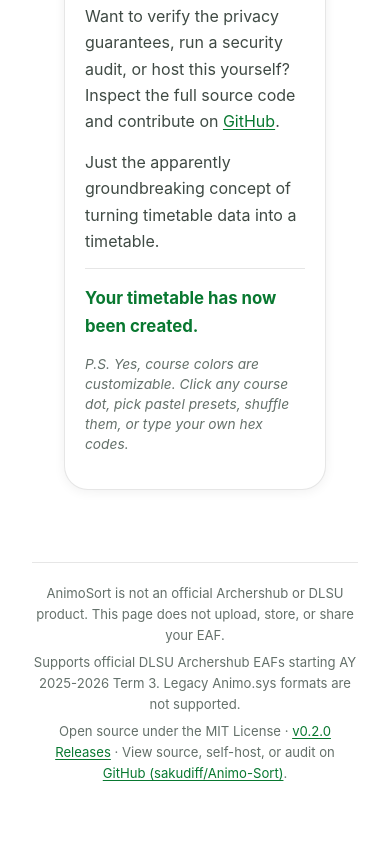
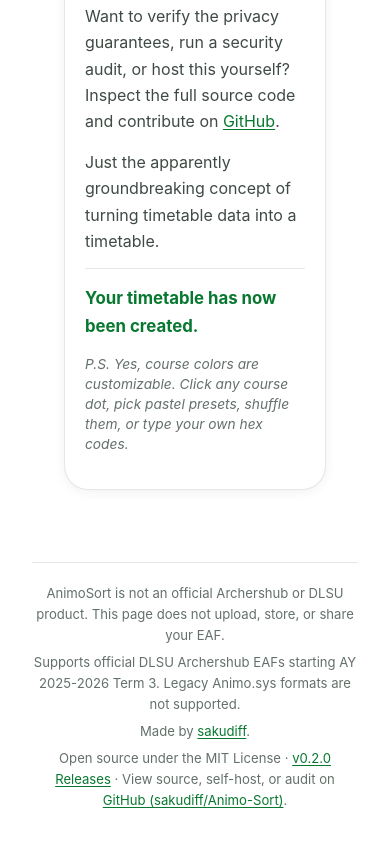
Before and after one commit to sakudiff/Animo-Sort, a website with bundled scripts: page index.html in a window 390 px wide. Shown: the part 2296-3143 px from the top of the page. Built offline with nearby package versions, Linux system fonts and the light colour scheme.

Commit message:
docs: prepare v0.3.0 release notes and footer credit
Document the parser, evening export, mobile scaling, and compact color controls in the unreleased notes. Add a direct profile link for the project author in the site footer.

```diff
--- a/index.html
+++ b/index.html
@@ -172,6 +172,7 @@
     <footer class="app-footer" id="privacy">
       <p>AnimoSort is not an official Archershub or DLSU product. This page does not upload, store, or share your EAF.</p>
       <p>Supports official DLSU Archershub EAFs starting AY 2025-2026 Term 3. Legacy Animo.sys formats are not supported.</p>
+      <p>Made by <a href="https://github.com/sakudiff" target="_blank" rel="noopener noreferrer">sakudiff</a>.</p>
       <p>Open source under the MIT License &middot; <a href="https://github.com/sakudiff/Animo-Sort/releases" target="_blank" rel="noopener noreferrer">v0.2.0 Releases</a> &middot; View source, self-host, or audit on <a href="https://github.com/sakudiff/Animo-Sort" target="_blank" rel="noopener noreferrer">GitHub (sakudiff/Animo-Sort)</a>.</p>
     </footer>
   </main>
```
Also changed, not shown: CHANGELOG.md.
